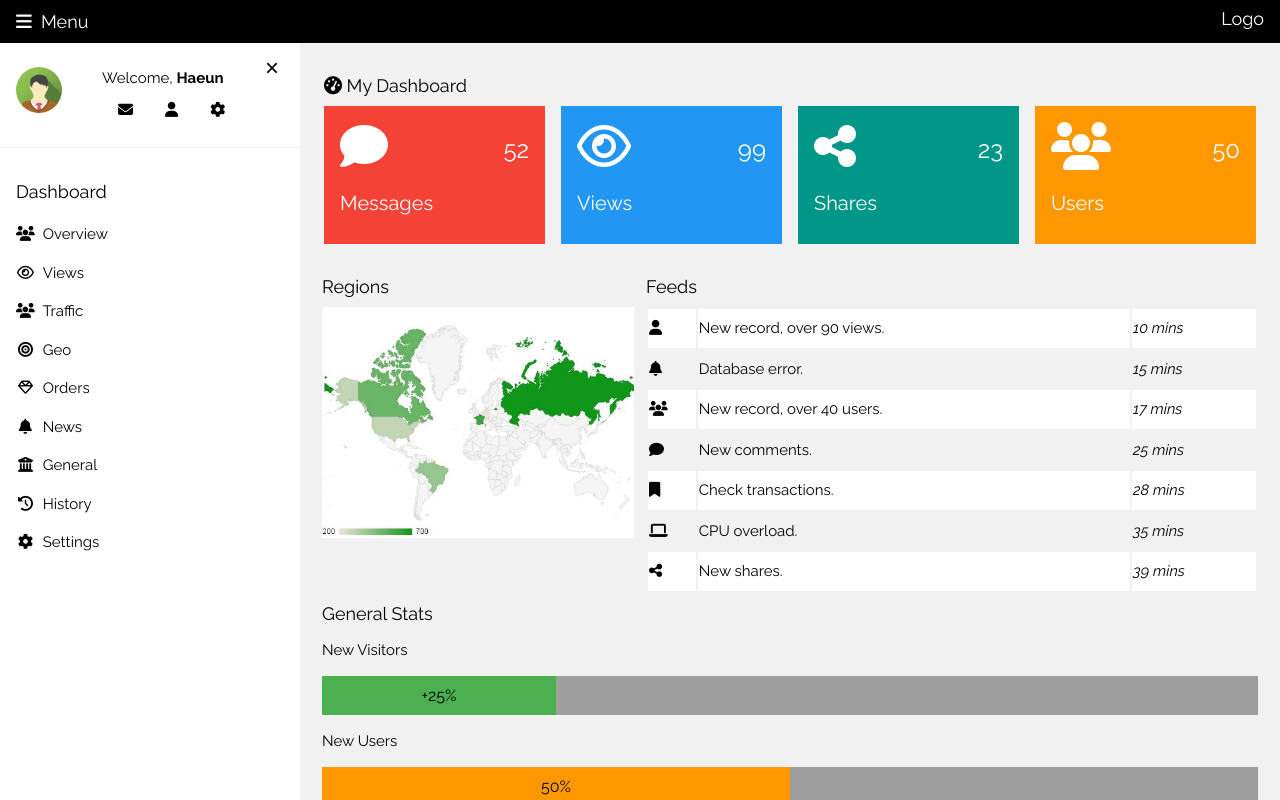
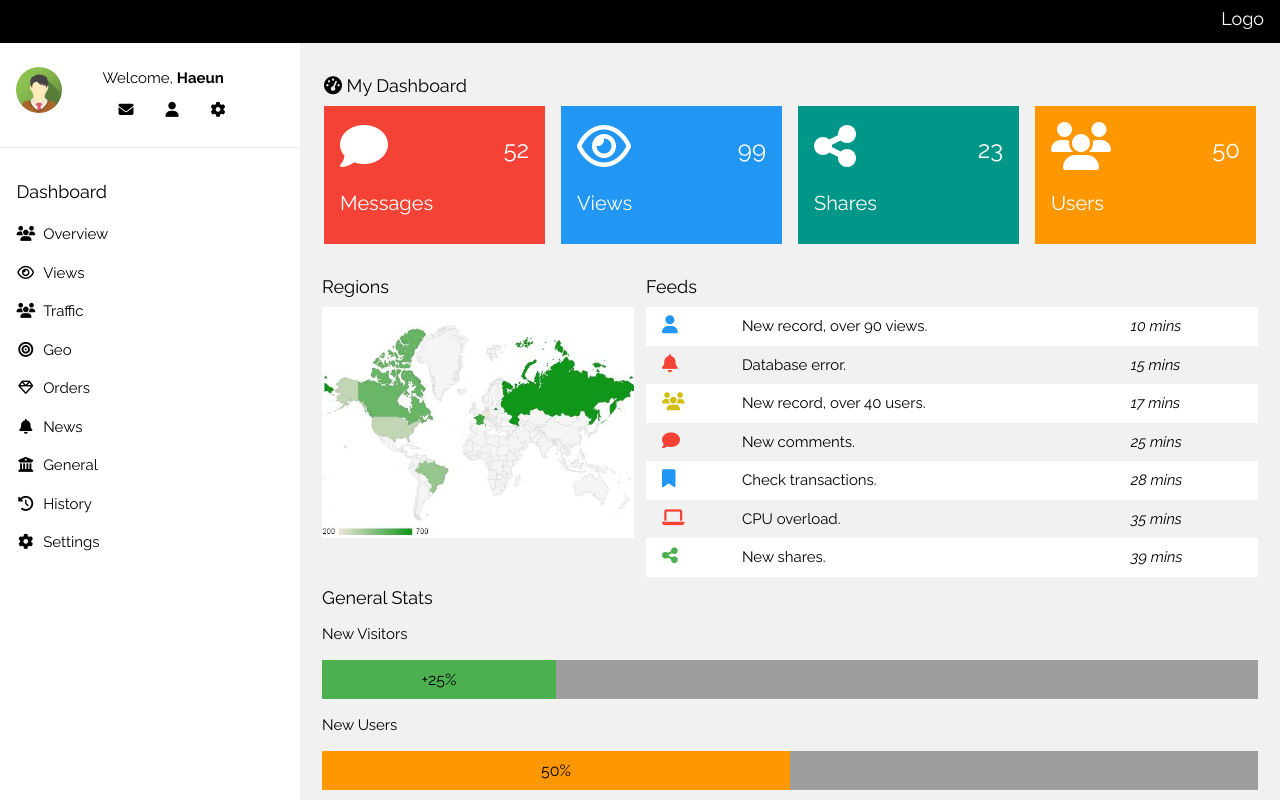
Before and after one commit to Sunghaeun/styledComponent_S_HW1, a React (Create React App) app: page / in a window 1280 px wide. Shown: the top 800 px of the page. Built offline with nearby package versions, Linux system fonts and the light colour scheme; a web font is replaced by a local one.

Commit message:
add: 하은 스타일 페이지

```diff
--- a/src/App.js
+++ b/src/App.js
@@ -13,9 +13,10 @@ import regionImg from "./assets/region.jpg"
 import img1 from "./assets/avatar1.png"
 import img2 from "./assets/avatar2.png"
 import img3 from "./assets/avatar3.png"
-// import img4 from "./assets/avatar4.png"
 import img5 from "./assets/avatar5.png"
 import img6 from "./assets/avatar6.png"
+import imgH from "./assets/4.png"
+
 
 
 
@@ -76,37 +77,37 @@ function App() {
           <h5>Feeds</h5>
           <table >
             <FeedsTr1>
-              <td><i class="fa fa-user w3-text-blue w3-large" ></i></td>
+              <td><i class="fa fa-user w3-large" style={{ color: "#2196F3", fontSize: 18}}></i></td>
               <td>New record, over 90 views.</td>
               <td><i>10 mins</i></td>
             </FeedsTr1>
             <FeedsTr2>
-              <td><i class="fa fa-bell w3-text-red w3-large"></i></td>
+              <td><i class="fa fa-bell w3-large" style={{ color: "#f44336" , fontSize: 18}}></i></td>
               <td>Database error.</td>
               <td><i>15 mins</i></td>
             </FeedsTr2>
             <FeedsTr1>
-              <td><i class="fa fa-users w3-text-yellow w3-large"></i></td>
+              <td><i class="fa fa-users w3-large" style={{ color: "#d2be0e" , fontSize: 18}}></i></td>
               <td>New record, over 40 users.</td>
               <td><i>17 mins</i></td>
             </FeedsTr1>
             <FeedsTr2>
-              <td><i class="fa fa-comment w3-text-red w3-large"></i></td>
+              <td><i class="fa fa-comment w3-large" style={{ color: "#f44336" , fontSize: 18}}></i></td>
               <td>New comments.</td>
               <td><i>25 mins</i></td>
             </FeedsTr2>
             <FeedsTr1>
-              <td><i class="fa fa-bookmark w3-text-blue w3-large"></i></td>
+              <td><i class="fa fa-bookmark w3-large" style={{ color: "#2196F3" , fontSize: 18}}></i></td>
               <td>Check transactions.</td>
               <td><i>28 mins</i></td>
             </FeedsTr1>
             <FeedsTr2>
-              <td><i class="fa fa-laptop w3-text-red w3-large"></i></td>
+              <td><i class="fa fa-laptop w3-large" style={{ color: "#f44336" , fontSize: 18}}></i></td>
               <td>CPU overload.</td>
               <td><i>35 mins</i></td>
             </FeedsTr2>
             <FeedsTr1>
-              <td><i class="fa fa-share-alt w3-text-green w3-large"></i></td>
+              <td><i class="fa fa-share-alt w3-large" style={{ color: "#4CAF50" , fontSize: 18}}></i></td>
               <td>New shares.</td>
               <td><i>39 mins</i></td>
             </FeedsTr1>
@@ -190,10 +191,10 @@ function App() {
             </Comments>
           </CommentsContainer>
           <CommentsContainer>
-            <img src={img1}/>
+            <img src={imgH} style={{backgroundColor:"white"}}/>
             <Comments>
-              <h4>Bo <span class="w3-opacity w3-medium">Sep 28, 2014, 10:15 PM</span></h4>
-              <p>Sed do eiusmod tempor incididunt ut labore et dolore magna aliqua.</p>
+              <h4>Ha <span class="w3-opacity w3-medium">Mar 26, 2025, 11:28 PM</span></h4>
+              <p>Sajucha dadle fighting eepnida!! guajaeboda jaemichnaeyo haha</p>
             </Comments>
           </CommentsContainer>
 
@@ -257,6 +258,9 @@ const FirstContainer = styled.div`
 
   @media only screen and (max-width: 993px) {
     margin-left: 0px;
+  }
+  @media only screen and (max-width: 600px) {
+    padding-right: 64px;
   }
 `;
 
@@ -329,6 +333,9 @@ const RegionsContainer = styled.div`
 
   width: 33.33333%; //모바일 일때는 100%
   padding-right:12px; // 모바일일때는 없애야함!
+  @media only screen and (max-width: 600px) {
+    width: 100%;
+  }
 
   h5{
     font-family: "Raleway", sans-serif;
@@ -342,7 +349,14 @@ const FeedsContainer = styled.div`
   display:flex;
   flex-direction: column;//아래로
 
+  table {
+    border-collapse: collapse; // table 내에 테두리 없애기 !
+  }
+
   width: 66.66666%; //모바일 일때는 100%
+  @media only screen and (max-width: 600px) {
+    width: 100%;
+  }
 
   h5{
     font-family: "Raleway", sans-serif;
@@ -361,6 +375,12 @@ const FeedsTr1 = styled.tr`
   height:38.5px;
 
   background-color:rgb(255, 255, 255);
+  td{
+    padding:8px;
+    i{
+      padding-left:8px;
+    }
+  }
 `;
 
 const FeedsTr2 = styled.tr`
@@ -370,6 +390,13 @@ const FeedsTr2 = styled.tr`
   height:38.5px;
 
   background-color: #f1f1f1;
+
+  td{
+    padding:8px;
+    i{
+      padding-left:8px;
+    }
+  }
 `;
 
 const ThirdContainer = styled.div`
@@ -428,6 +455,7 @@ const CountriesTable = styled.table`
   background-color: #fff !important;
   width: 100%;
   border: 1px solid #ddd;
+  border-collapse: collapse; // table 내에 테두리 없애기 !
   tr{
     font-size: 15px;
     line-height: 1.5;
@@ -585,6 +613,7 @@ const FourthContainer = styled.div`
   }
   @media only screen and (max-width: 600px) {
     flex-direction: column;
+    padding-right: 48px;
   }
 `;
 const MiniContainer = styled.div`
@@ -603,7 +632,5 @@ const MiniContainer = styled.div`
 
   @media only screen and (max-width: 600px) {
     width: 100%;
-    margin-right:16px;
-    padding-right: 0.01em 16px;
   }
 `;
--- a/src/components/footer.js
+++ b/src/components/footer.js
@@ -36,4 +36,8 @@ const FooterContainer = styled.div`
   a{
     color: #000 !important;
   }
+
+  @media only screen and (max-width: 993px) {
+    margin-left: 0px;
+  }
 `;
--- a/src/components/header.js
+++ b/src/components/header.js
@@ -34,6 +34,9 @@ const HeaderContainer = styled.div`
   justify-content: space-between;
 
   span { padding: 8px 16px; }
+  @media only screen and (min-width: 993px) {
+    justify-content: flex-end;
+  }
 `;
 
 const MenuButton = styled.button`
@@ -54,4 +57,8 @@ const MenuButton = styled.button`
   font-family: "Raleway", sans-serif;
   font-weight: 400;
   font-size: 18px;
+
+    @media only screen and (min-width: 993px) {
+    display:none;
+  }
 `;
--- a/src/components/navbar.js
+++ b/src/components/navbar.js
@@ -9,7 +9,6 @@ function Navbar({ isOpen, toggleSidebar }) {
   return(
     <>
     <Nav isOpen={isOpen}>
-      <CloseButton onClick={toggleSidebar}>&times;</CloseButton>
       <Mypagecontainer>
         <Imgbox>
           <img src={profile} />
@@ -27,6 +26,10 @@ function Navbar({ isOpen, toggleSidebar }) {
       </Mypagecontainer>
       <DashBoard>
         <h5>Dashboard</h5>
+        <CloseButton onClick={toggleSidebar}>
+          <i class="fa fa-remove fa-fw"></i>
+          <span>Close Menu</span>
+        </CloseButton>
         <Boards>
           <i class="fa fa-users fa-fw"></i>
           <span>Overview</span>
@@ -96,14 +99,32 @@ const slideOut = keyframes`
 
 
 const CloseButton = styled.button`
-  position: absolute;
-  top: 10px;
-  right: 15px;
-  font-size: 24px;
-  background: none;
-  border: none;
-  color: black;
+  width: 100%;
+  height: 54.5px;
+  display: block;
+  padding: 8px 16px;
+  text-align: left;
+  border:none;
+  background-color:#616161;
+  color:white;
+
+  box-sizing: border-box;
+  font-family: "Raleway", sans-serif;
+  span{
+    padding-left:8px;
+    font-size: 15px;
+    line-height: 1.5;
+  }
+
+  &:hover {
+    background-color:rgb(0, 0, 0);
+    cursor: pointer;
+  }
   cursor: pointer;
+
+  @media only screen and (min-width: 993px) {
+    display:none;
+  }
 `;
 
 const Overlay = styled.div`
@@ -117,7 +138,6 @@ const Overlay = styled.div`
 `;
 
 const Nav = styled.nav`
-  animation: animateleft 0.4s;
   z-index:3;
   width:300px;
   display: block !important;
@@ -131,7 +151,7 @@ const Nav = styled.nav`
   line-height: 1.5;
   left: ${({ isOpen }) => (isOpen ? "0" : "-100%")};
   transition: left 0.4s ease-in-out;
-  animation: ${({ isOpen }) => (isOpen ? slideIn : slideOut)} 0.4s ease-in-out;
+  animation: ${({ isOpen }) => (isOpen ? slideIn : slideOut)} 0.5s ease-in-out;
 
   @media only screen and (min-width: 993px) {
     left: 0;
```
Also changed, not shown: src/assets/4.png (added). Lines whose indentation alone changed are shown as unchanged.
